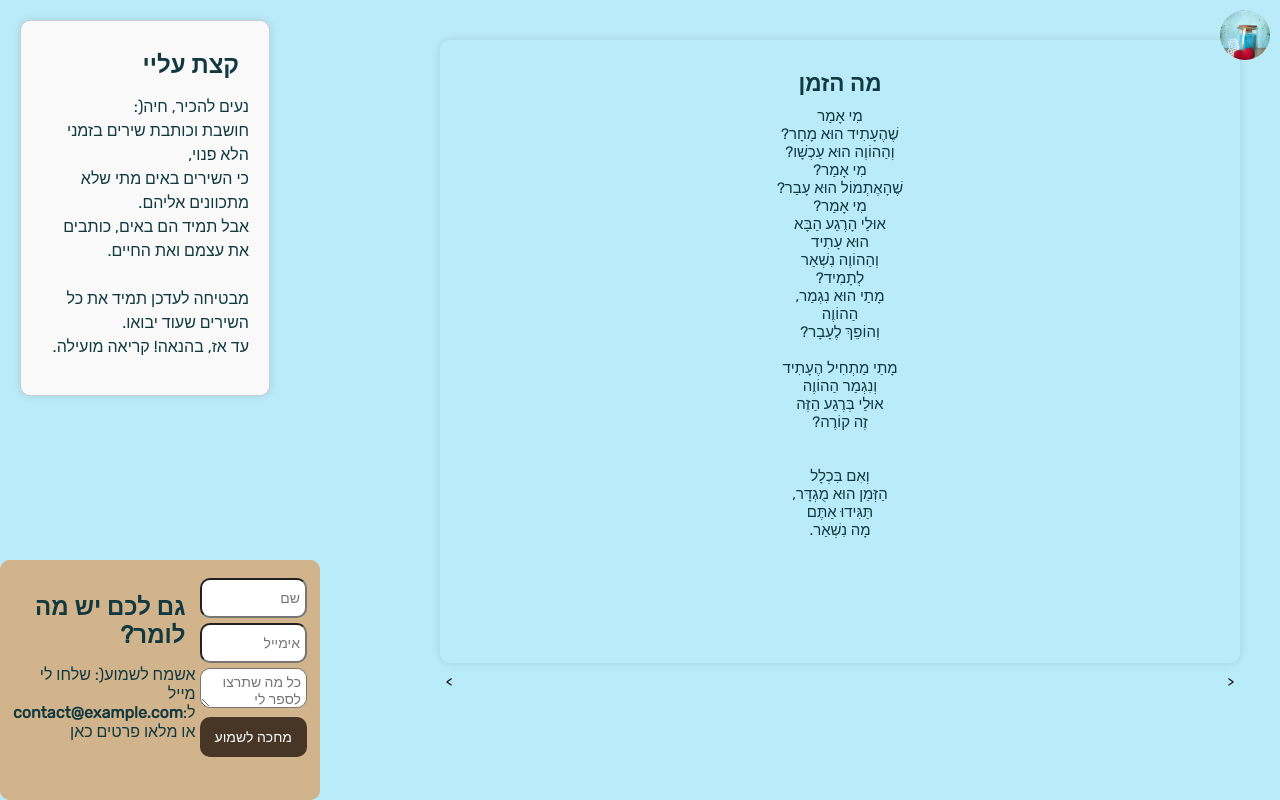
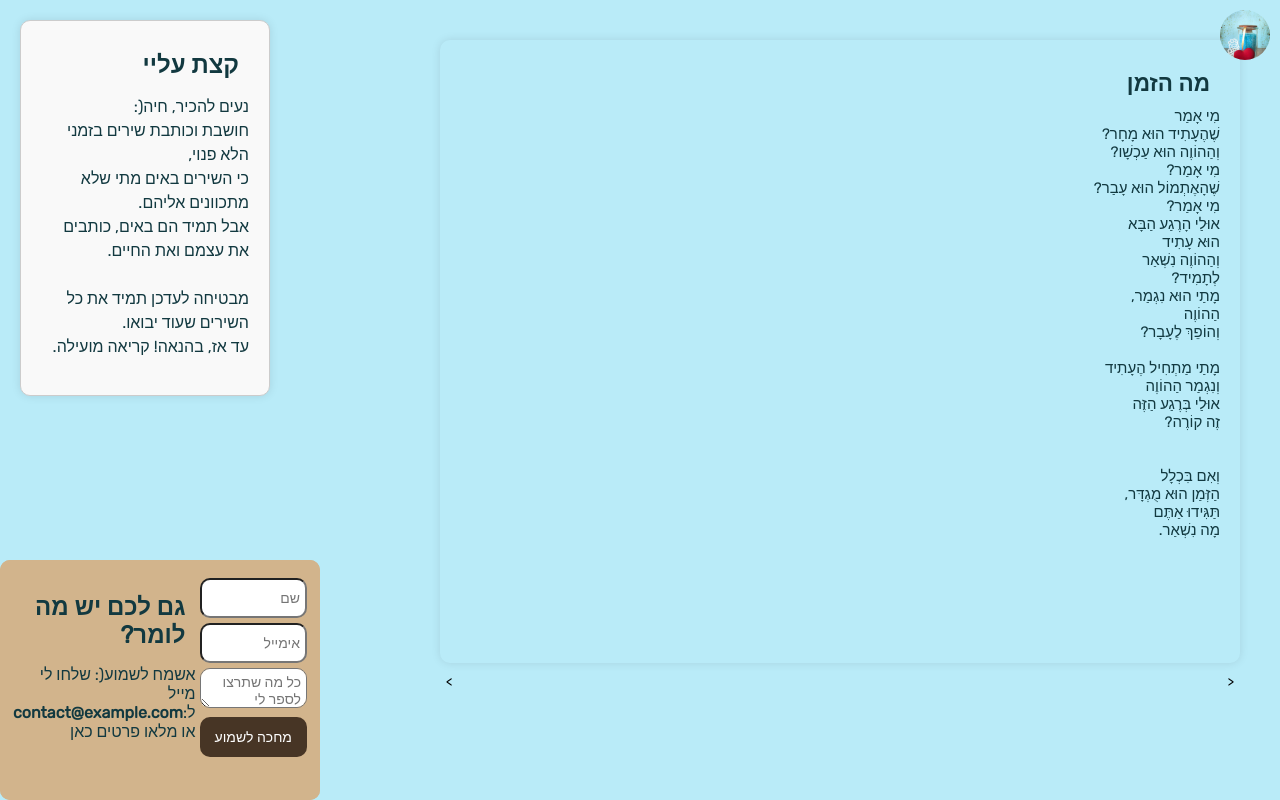
Before and after one commit to ChayaWaichleder/poetry-website, a React (Create React App) app: page / in a window 1280 px wide. Built offline with nearby package versions, Linux system fonts and the light colour scheme.

Commit message:
Updates 06.12.2023

```diff
--- a/src/components/Poems/Poems.css
+++ b/src/components/Poems/Poems.css
@@ -17,7 +17,7 @@
     border-radius: 10px;
     overflow: hidden;
     column-gap: 20px;
-    text-align: center;
+    text-align: right;
   }
 
   .poem-card img {
```
